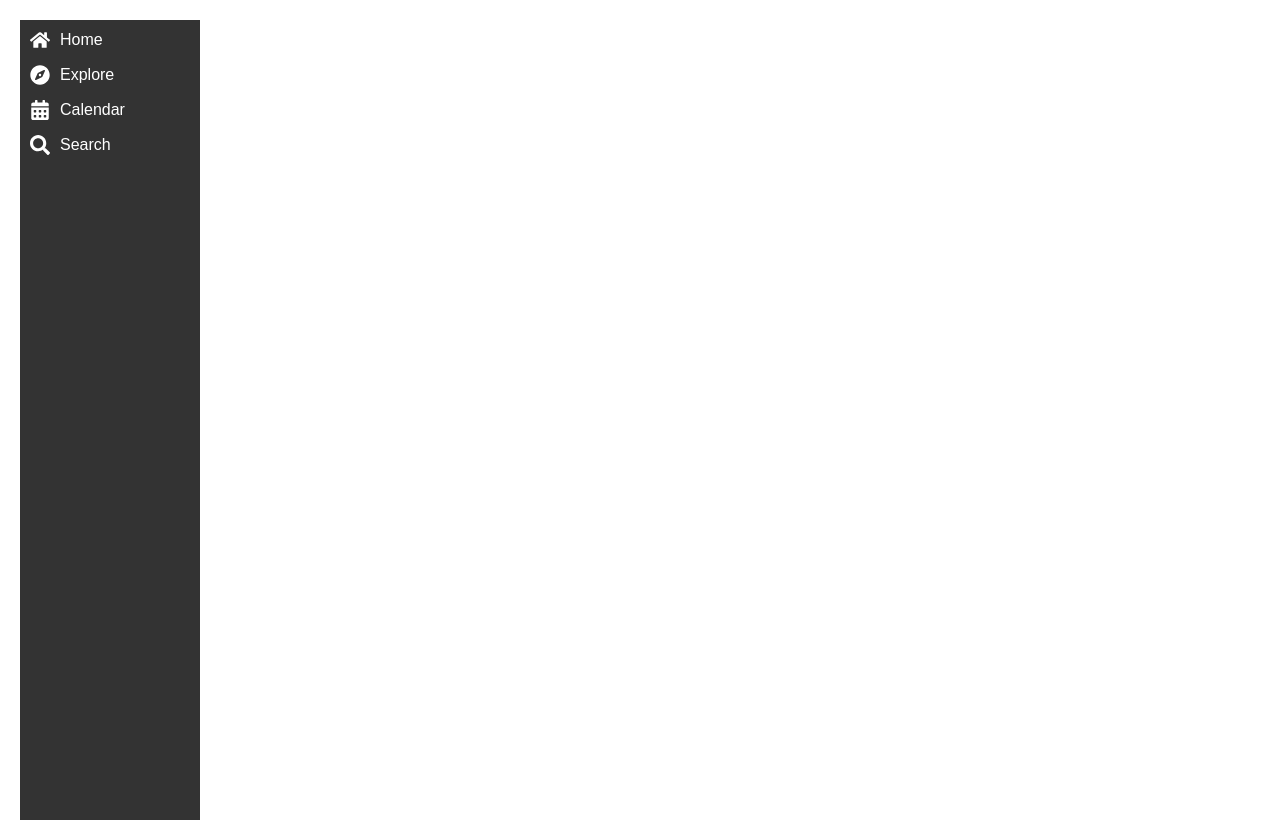
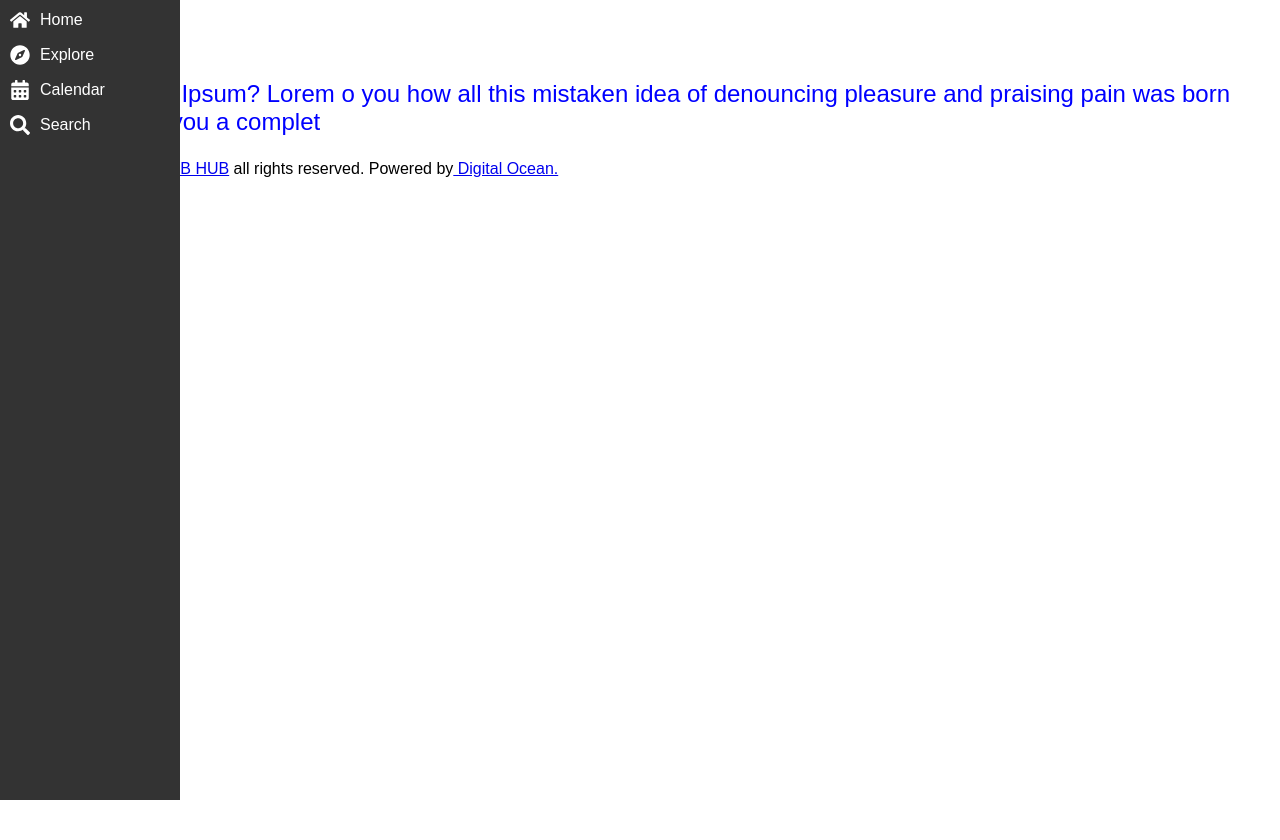
Before and after one commit to P0k3rf4ce/UTMClubHub, a React (Create React App) app: page / in a window 1280 px wide. After the commit the page ends 800 px from the top, so only its background shows below. Built offline with nearby package versions, Linux system fonts and the light colour scheme.

Commit message:
Web Loader, .CSS, Favicon Update

```diff
--- /dev/null
+++ b/public/assets/css/style.css
@@ -0,0 +1,194 @@
+/*-------------------------------------------------
+  Fonts Family & Style CSS
+---------------------------------------------------*/
+/*--  Poppins font  --*/
+@font-face {
+  font-family: "Poppins, sans-serif";
+  src: url("./../fonts/poppins/Poppins-Thin.ttf") format("truetype");
+  font-weight: 100;
+  font-style: normal;
+}
+@font-face {
+  font-family: "Poppins, sans-serif";
+  src: url("./../fonts/poppins/Poppins-ExtraLight.ttf") format("truetype");
+  font-weight: 200;
+  font-style: normal;
+}
+
+/*--  Quicksand font  --*/
+@font-face {
+  font-family: "Quicksand";
+  src: url("./../fonts/quicksand/Quicksand-Light.ttf") format("truetype");
+  font-weight: 300;
+  font-style: normal;
+}
+
+/*-------------------------------------------------
+  Common Style CSS
+---------------------------------------------------*/
+body {
+  font-size: 14px;
+  color: #777;
+  user-select: none;
+  -webkit-user-select: none;
+  -khtml-user-select: none;
+  -moz-user-select: none;
+  -ms-user-select: none;
+  font-family: "Poppins, sans-serif";
+  font-weight: 400;
+  top: 0 !important;
+  background-size: cover;
+  background-attachment: fixed;
+  background-position: center;
+  background-color: rgba(255, 255, 255, 0.9);
+  overflow-x: hidden;
+  background-blend-mode: overlay;
+}
+
+.row {
+  margin-right: -15px;
+  margin-left: -15px;
+}
+
+.br-text-1 {
+  font-size: 24px;
+  font-weight: bold;
+  color: #883;
+}
+
+/*===== Footer css =====*/
+footer {
+  background: #f9f9f9;
+}
+footer .br-footer-detail {
+  height: 100px;
+  display: -webkit-box;
+  display: -ms-flexbox;
+  display: flex;
+  -webkit-box-pack: justify;
+      -ms-flex-pack: justify;
+          justify-content: space-between;
+  -webkit-box-align: center;
+      -ms-flex-align: center;
+          align-items: center;
+  color: #777;
+}
+footer .br-footer-detail a {
+  -webkit-transition: all 0.3s ease-in-out;
+  transition: all 0.3s ease-in-out;
+  color: #8c6fff;
+}
+footer .br-footer-detail a:hover {
+  color: #ff6f6f;
+}
+footer .br-footer-detail .br-social ul {
+  margin: 0;
+  padding: 0;
+  display: -webkit-box;
+  display: -ms-flexbox;
+  display: flex;
+}
+footer .br-footer-detail .br-social ul li {
+  margin-left: 5px;
+}
+footer .br-footer-detail .br-social ul li a {
+  width: 30px;
+  height: 30px;
+  display: -webkit-box;
+  display: -ms-flexbox;
+  display: flex;
+  -webkit-box-align: center;
+      -ms-flex-align: center;
+          align-items: center;
+  -webkit-box-pack: center;
+      -ms-flex-pack: center;
+          justify-content: center;
+  background: #8c6fff;
+  color: #fff;
+  border-radius: 30px;
+}
+footer .br-footer-detail .br-social ul li a:hover {
+  background: #ff6f6f;
+}
+
+/*===== Sidebar css =====*/
+.br-sidebar-overlay {
+  display: none;
+  width: 100%;
+  height: 100vh;
+  position: fixed;
+  top: 0;
+  left: 0;
+  background-color: rgba(0, 0, 0, 0.5);
+  z-index: 16;
+}
+/* ==== Loader ===== */
+#loader {
+  width: 40px;
+  height: 40px;
+  border: 10px solid #f3f3f3;
+  border-top: 10px solid #3498db;
+  border-radius: 50%;
+  animation: spin 1s infinite linear;
+}
+
+@keyframes spin {
+  0% { transform: rotate(0deg); }
+  100% { transform: rotate(360deg);
+  }
+}
+
+/*===== Footer css =====*/
+footer {
+  background-color: #3498db;
+}
+footer .br-footer-detail {
+  height: 100px;
+  display: -webkit-box;
+  display: -ms-flexbox;
+  display: flex;
+  -webkit-box-pack: justify;
+      -ms-flex-pack: justify;
+          justify-content: space-between;
+  -webkit-box-align: center;
+      -ms-flex-align: center;
+          align-items: center;
+  color: #777;
+}
+footer .br-footer-detail a {
+  -webkit-transition: all 0.3s ease-in-out;
+  transition: all 0.3s ease-in-out;
+  color: #8c6fff;
+}
+footer .br-footer-detail a:hover {
+  color: #ff6f6f;
+}
+footer .br-footer-detail .br-social ul {
+  margin: 0;
+  padding: 0;
+  display: -webkit-box;
+  display: -ms-flexbox;
+  display: flex;
+}
+footer .br-footer-detail .br-social ul li {
+  margin-left: 5px;
+}
+footer .br-footer-detail .br-social ul li a {
+  width: 30px;
+  height: 30px;
+  display: -webkit-box;
+  display: -ms-flexbox;
+  display: flex;
+  -webkit-box-align: center;
+      -ms-flex-align: center;
+          align-items: center;
+  -webkit-box-pack: center;
+      -ms-flex-pack: center;
+          justify-content: center;
+  background: #8c6fff;
+  color: #fff;
+  border-radius: 30px;
+}
+footer .br-footer-detail .br-social ul li a:hover {
+  background: #ff6f6f;
+}
--- a/public/index.html
+++ b/public/index.html
@@ -1,11 +1,113 @@
 <!DOCTYPE html>
 <html lang="en">
 <head>
-  <meta charset="UTF-8">
-  <meta name="viewport" content="width=device-width, initial-scale=1.0">
+<!-- Previous Work: -->
+<!-- Person, Date: dd-mm-yyyy, Task:  -->
+<!-- Person: Taras Tsebro, Date: 15-09-2024, Task: Update html.css-->
+
   <title>UTM CLUB HUB</title>
+
+  <!-- Deafult Page Settings -->
+  <meta charset="UTF-8"> <!-- basic encoding used by sites to decrypt fonts -->
+  <meta http-equiv="x-ua-compatible" content="ie=edge"> <!-- Not that useful as only used by web devs  -->
+  <meta name="viewport" content="width=device-width, initial-scale=1.0, minimum-scale=1.0"> <!-- Optimizes and shirnks sites for mobile  -->
+
+  <!-- Keywords -->
+  <meta name="keywords"
+      content="software, work, uoft, UofT, The University of Toronto, UTM, UTMCLUBHUB">
+  <meta name="description" content="UTMCLUBHUB Application">
+
+  <!-- Author's Names -->
+  <meta name="author" content="Taras Tsebro">
+  <meta name="author" content="Tymofiy Sompura">
+  <meta name="author" content="Giovanni Lawand">
+  <meta name="author" content="Michael Jasinski">
+
+
+  <!-- Web Scraper Settings -->
+  <meta name="robots" content="index, follow">
+  <meta name="generator" content="React.js, https://react.dev/">
+
+  <!--google stuff -->
+  <meta name="googlebot" content="notranslate">
+  <meta name="google-site-verification" content="..."> <!-- TODO -->
+
+  <!-- Site Favicon -->
+  <link rel="shortcut icon" href="images/favicon.png">
+  <link rel="apple-touch-icon" href="images/favicon.png"> <!--Basically apple touch little icon snippet-->
+  <meta name="msapplication-TileImage" content="images/favicon.png"> <!-- https://stackoverflow.com/questions/61686919/what-is-the-use-of-the-msapplication-tileimage-meta-tag  -->
+
+
+
+  <!-- css Font -->
+
+    <!-- css All Plugins Files -->
+    <!-- <link rel="stylesheet" href="assets/css/plugins/bootstrap.css">
+    <link rel="stylesheet" href="assets/css/plugins/jquery.fancybox.min.css">
+    <link rel="stylesheet" href="assets/css/plugins/slick.min.css"> -->
+
+    <!-- Main Style -->
+    <!-- <link rel="stylesheet" href="assets/css/style.css">
+    <link rel="stylesheet" href="assets/css/responsive.css"> -->
 </head>
+
 <body>
-  <div id="root"></div>
+<!-- Site Loader -->
+<div id="loader"></div>
+<div id="root" style="position: absolute; top: 0; left: 0;">
+
+  </div>
+  <!-- Hero Start -->
+  <section id="home" class="br-hero margin-b-50">
+    <div class="br-text-1">tut</div>
+    <div class="br-text-2">tu6t2</div>
+
+</section>
+<div class="br-text-1">
+      <p style="color: blue; font-size: 24px;">
+        What is Lorem Ipsum?
+        Lorem o you how all this mistaken idea of denouncing
+        pleasure and praising pain was born and I will give you a complet
+      </p>
+</div>
+
+
+
+
+
+
+
+
+
+ <!-- Start Footer -->
+ <footer class="margin-t-80">
+  <div class="container">
+      <div class="br-footer-detail">
+          <div class="br-copy">
+              Copyright © <a class="site-name" href="index.html">UTM CLUB HUB</a> all rights reserved. Powered by<a href="https://www.digitalocean.com/"> Digital Ocean. </a>
+          </div>
+          <div class="br-social">
+              <ul>
+                  <li><a href="LINK"><i class="instagram"
+                              aria-hidden="true"></i></a></li>
+
+                  <li><a href="LINNK"><i class="linkedin"
+                              aria-hidden="true"></i></a></li>
+
+              </ul>
+          </div>
+      </div>
+  </div>
+</footer>
+<!-- End Footer -->
 </body>
+<!-- JS Stuff -->
+  <!-- Vendor JS -->
+  <!-- <script src=""></script> -->
+
+  <!-- Site Main Js -->
+  <!-- <script src="assets/js/script.js"></script> -->
+
+</body>
+
 </html>
--- a/src/index.js
+++ b/src/index.js
@@ -9,3 +9,8 @@ root.render(
     <App />
   </StrictMode>
 );
+
+// Loader for website
+window.onload = function() {
+  document.getElementById("loader").style.display = "none";
+};
```
Also changed, not shown: public/images/favicon.png (added).
